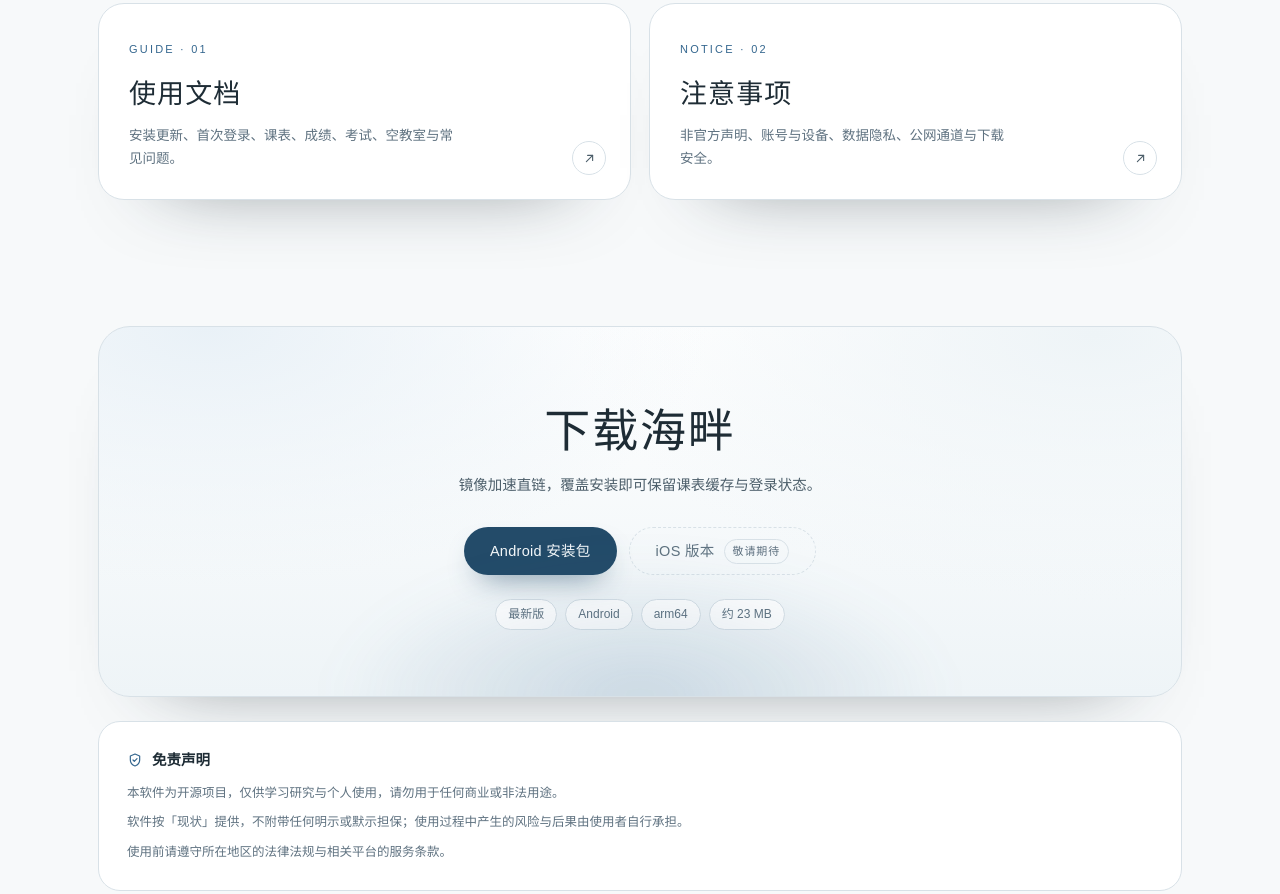
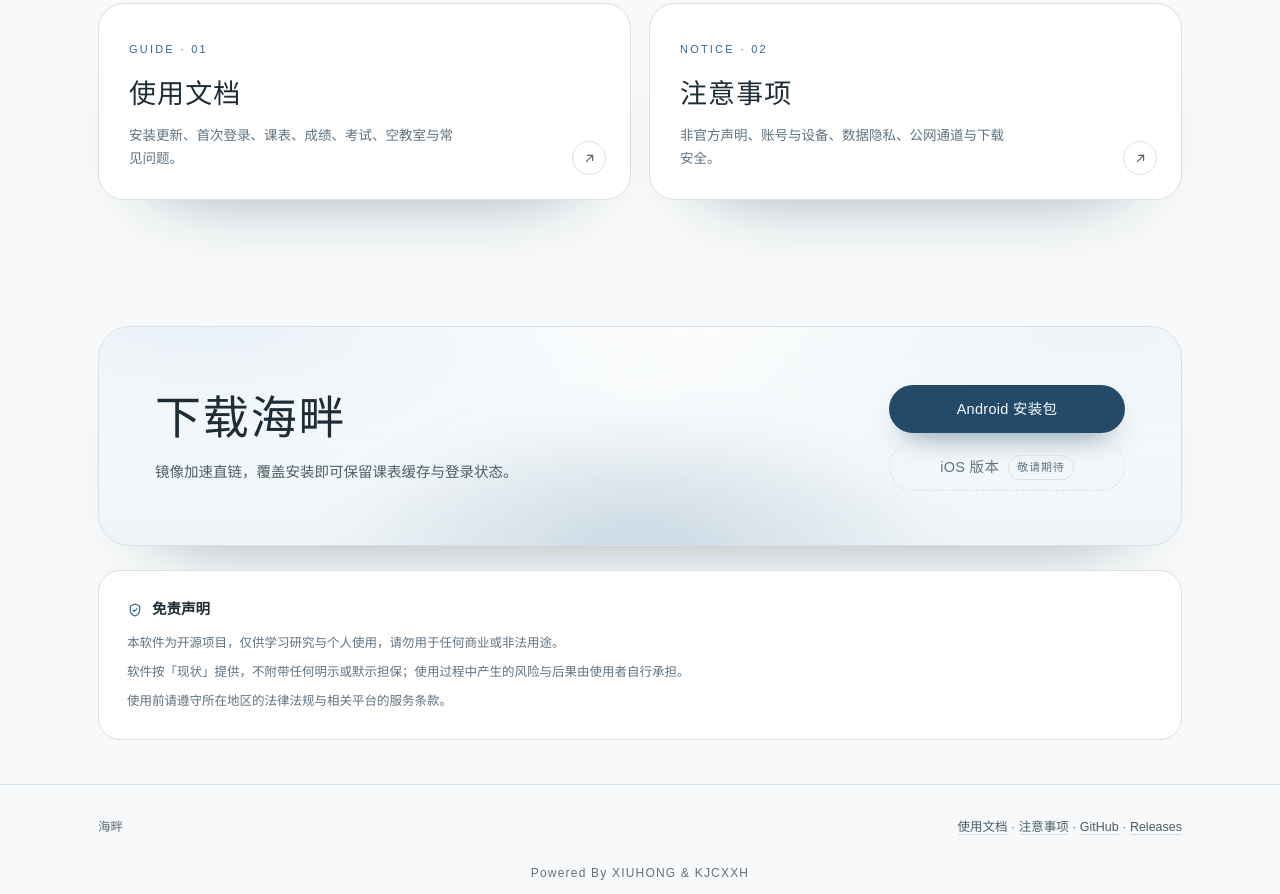
Before and after one commit to QingYu327/haipan-website, a plain HTML site: page index.html in a window 1280 px wide. Shown: the part 3678-4572 px from the top of the page. Drawn offline with Linux system fonts and the light colour scheme.

Commit message:
feat: 调整下载卡片排版，移除版本标签

```diff
--- a/index.html
+++ b/index.html
@@ -318,8 +318,10 @@
     border-radius:999px;padding:5px 12px}
 
   /* 下载 */
-  .dl{position:relative;overflow:hidden;text-align:center;border-radius:32px;
-    padding:78px 28px 66px;
+  .dl{position:relative;overflow:hidden;border-radius:32px;
+    padding:58px 56px 54px;
+    display:flex;align-items:center;justify-content:space-between;gap:44px;
+    text-align:left;
     background:
       radial-gradient(80% 120% at 10% 0%,var(--mist),transparent 58%),
       radial-gradient(80% 120% at 92% 2%,var(--paper-2),transparent 60%),
@@ -328,13 +330,13 @@
   .dl::after{content:"";position:absolute;left:50%;bottom:-140px;width:620px;height:280px;
     transform:translateX(-50%);border-radius:50%;
     background:radial-gradient(closest-side,rgba(53,103,143,.20),transparent);
-    filter:blur(22px);pointer-events:none}
+    filter:blur(22px);pointer-events:none;z-index:0}
+  .dl-copy{position:relative;z-index:1;min-width:0}
   .dl h2{margin:0;font-size:clamp(30px,4.6vw,46px)}
-  .dl p{max-width:30em;margin:14px auto 0;color:var(--ink-2);font-size:14.5px}
-  .dl .acts{margin-top:30px}
-  .dl-meta{display:flex;gap:8px;justify-content:center;flex-wrap:wrap;margin-top:24px}
-  .dl-meta span{font-size:12px;color:var(--ink-3);border:1px solid var(--line);
-    border-radius:999px;padding:4px 12px;background:var(--card)}
+  .dl p{max-width:32em;margin:14px 0 0;color:var(--ink-2);font-size:14.5px}
+  .dl-actions{position:relative;z-index:1;flex:0 0 auto;
+    display:flex;flex-direction:column;gap:10px;width:236px}
+  .dl-actions .btn{width:100%}
 
   /* 免责声明 */
   .policy{margin-top:24px;border-radius:22px;padding:26px 28px;
@@ -390,7 +392,11 @@
     .duo{grid-template-columns:1fr;gap:14px;margin-top:26px}
     .points{margin-top:22px;gap:14px}
     .net{padding:18px}
-    .dl{padding:52px 18px 44px;border-radius:24px}
+    .dl{padding:44px 22px 40px;border-radius:24px;
+      flex-direction:column;text-align:center;gap:26px}
+    .dl p{margin-left:auto;margin-right:auto}
+    .dl-actions{width:100%;max-width:320px}
+    .dl-actions .btn{flex:0 0 auto;min-height:48px}
   }
   /* ── 导航链接、阅读进度与跳到正文 ── */
   .skip{position:fixed;left:14px;top:-64px;z-index:100;padding:10px 16px;
@@ -794,13 +800,14 @@
   <section id="download">
     <div class="wrap">
       <div class="dl reveal">
-        <h2>下载海畔</h2>
-        <p>镜像加速直链，覆盖安装即可保留课表缓存与登录状态。</p>
-        <div class="acts">
+        <div class="dl-copy">
+          <h2>下载海畔</h2>
+          <p>镜像加速直链，覆盖安装即可保留课表缓存与登录状态。</p>
+        </div>
+        <div class="dl-actions">
           <a class="btn primary" id="dl-main" href="#">Android 安装包</a>
           <span class="btn soon">iOS 版本 <em>敬请期待</em></span>
         </div>
-        <div class="dl-meta"><span>最新版</span><span>Android</span><span>arm64</span><span>约 23 MB</span></div>
       </div>
 
       <div class="policy reveal">
```
